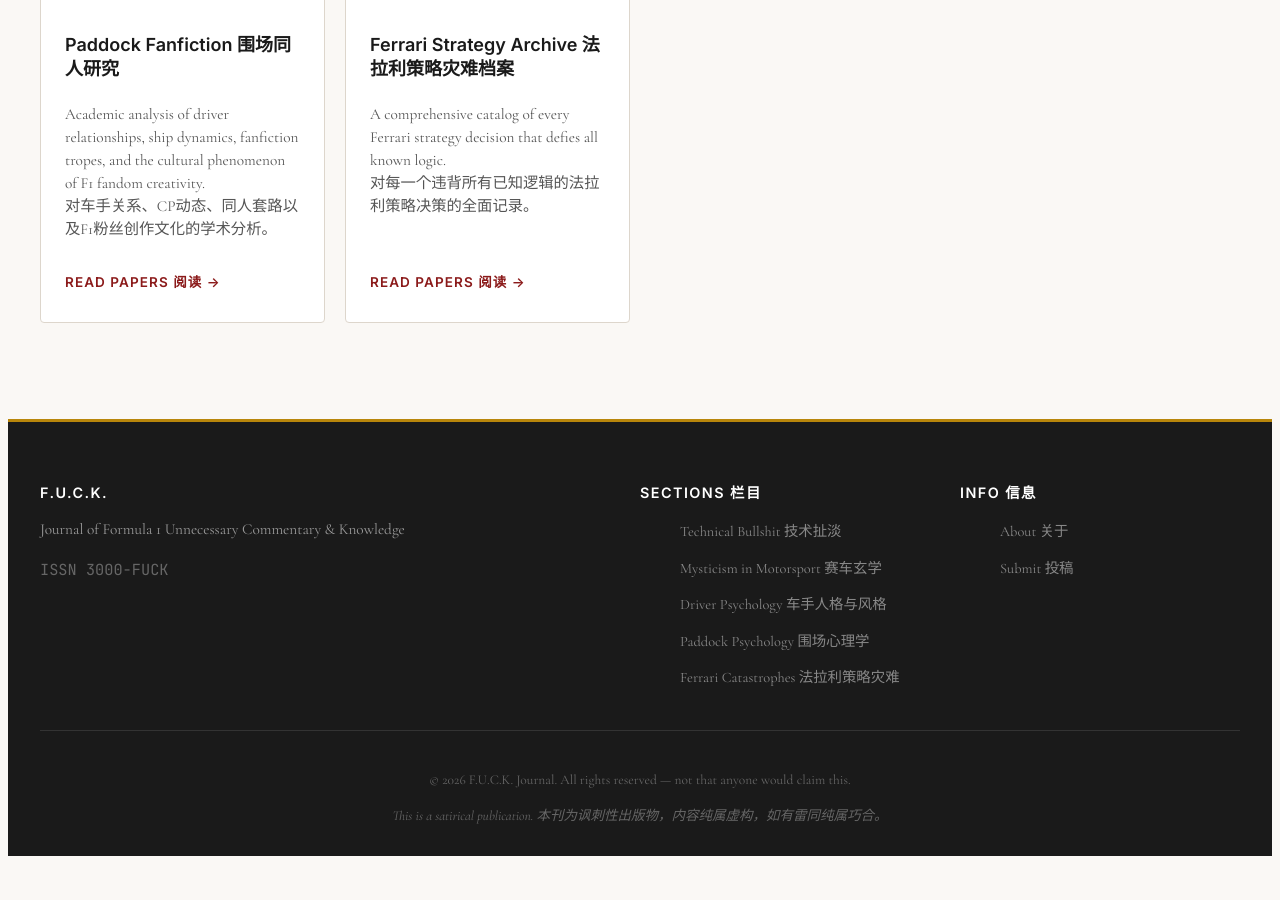
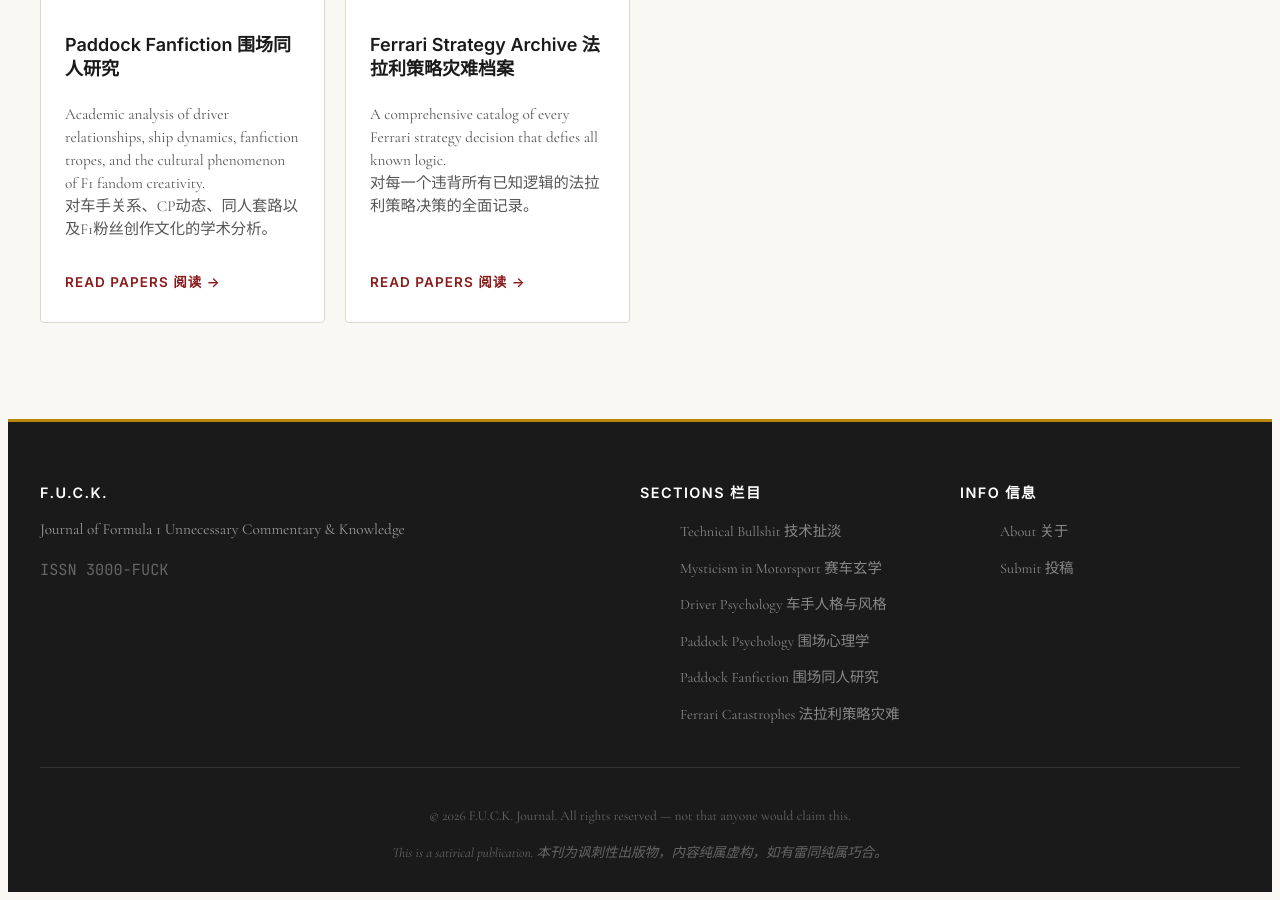
Before and after one commit to ashley0-926/fuck-journal, a Jekyll site: the page built from index.html, in a window 1280 px wide and 900 px high, scrolled down 1808 px. Built offline with Jekyll 4.4.1, drawn with Linux system fonts in a browser that asks for light colours; before the commit the page ends 2672 px from its top, so only the background shows below that.

Commit message:
Add fanfiction section

```diff
--- a/_includes/footer.html
+++ b/_includes/footer.html
@@ -13,6 +13,7 @@
           <li><a href="{{ '/categories/mysticism-in-motorsport' | relative_url }}">Mysticism in Motorsport 赛车玄学</a></li>
           <li><a href="{{ '/categories/driver-psychology-analysis' | relative_url }}">Driver Psychology 车手人格与风格</a></li>
           <li><a href="{{ '/categories/paddock-psychology-analysis' | relative_url }}">Paddock Psychology 围场心理学</a></li>
+          <li><a href="{{ '/categories/paddock-fanfiction-studies' | relative_url }}">Paddock Fanfiction 围场同人研究</a></li>
           <li><a href="{{ '/categories/ferrari-strategy-catastrophe-archive' | relative_url }}">Ferrari Catastrophes 法拉利策略灾难</a></li>
         </ul>
       </div>
```
